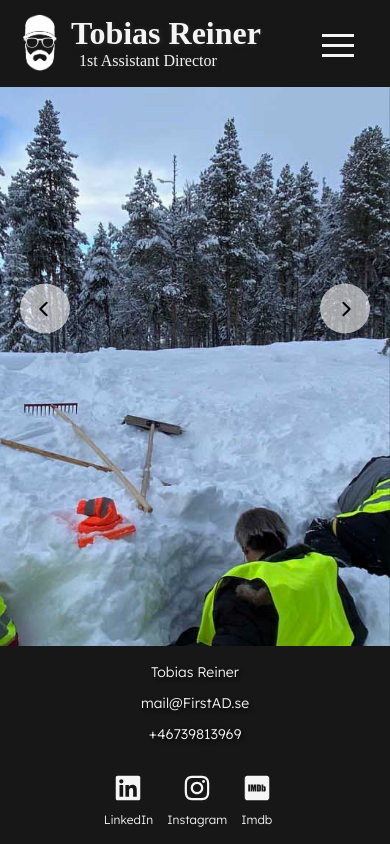
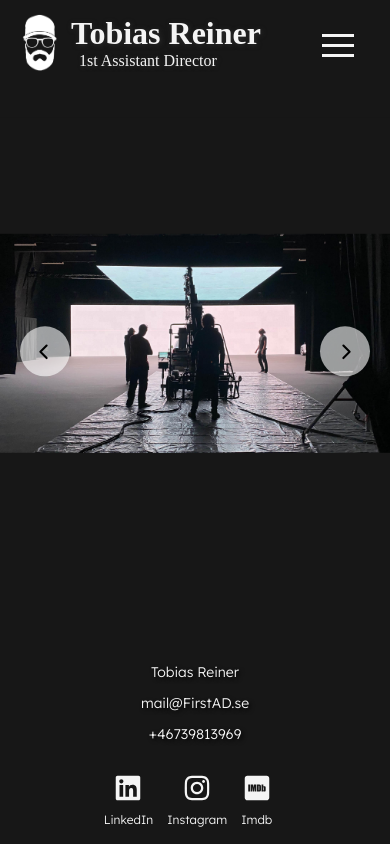
Before and after one commit to PaulEvans78/tobias, a React (Vite) app: page / in a window 390 px wide. Built offline with nearby package versions, Linux system fonts and the light colour scheme; the HTML template or start-up script is replaced by a standard one; a web font is replaced by a local one.

Commit message:
slideshow mobile

```diff
--- a/index.html
+++ b/index.html
@@ -6,8 +6,6 @@
 <link rel="preconnect" href="https://fonts.gstatic.com" crossorigin>
 <link href="https://fonts.googleapis.com/css2?family=Delicious+Handrawn&family=Poppins&family=Roboto:wght@500&display=swap" rel="stylesheet">
 
-<!-- <link rel="preconnect" href="https://fonts.googleapis.com"> -->
-<!-- <link rel="preconnect" href="https://fonts.gstatic.com" crossorigin> -->
 <link href="https://fonts.googleapis.com/css2?family=Delicious+Handrawn&family=Lexend:wght@300&family=Poppins&family=Roboto:wght@500&display=swap" rel="stylesheet">
 
 
@@ -15,7 +13,7 @@
 
     <meta charset="UTF-8" />
 
-    <link rel="icon" type="image/png" href="./src/assets/tobiasFavicon.png" />
+    <link rel="icon" type="image/x-icon" href="/src/assets/favicon.ico" />
 
 
     <meta name="viewport" content="width=device-width, initial-scale=1.0" />
--- a/public/skills.json
+++ b/public/skills.json
@@ -49,7 +49,7 @@
         {
             "id":"5",
             "mainPic": "experience/brandsImg.jpg",
-            "headline": "Automobile Brands",
+            "headline": "Automobile",
             "description": "AUDI, BMW, CITRÖEN, FIAT, FORD, GENESIS, HYUNDAI, JAGUAR, LAND ROVER, LEXUS, MERCEDES AMG, MINI, POLESTAR, PORSCHE, RENAULT, SAAB, TOYOTA, VOLKSWAGEN, VOLVO"
 
         }
--- a/src/components/BrandsCard/Card.jsx
+++ b/src/components/BrandsCard/Card.jsx
@@ -14,7 +14,7 @@ function Card (props) {
 
                 <StyledImgContainer>
 
-                    <StyledBrandsCardImg src={props.mainPic} alt="Landrover"/>
+                    <StyledBrandsCardImg src={props.mainPic} alt="Maclaren"/>
 
                         <StyledHeaderContainer>
                             <Styledh2>{props.headline}</Styledh2>
--- a/src/components/ImgSlider/Slideshow.jsx
+++ b/src/components/ImgSlider/Slideshow.jsx
@@ -1,4 +1,4 @@
-import React, {useState, useRef, useEffect} from 'react';
+import React, {useState, useEffect} from 'react';
 import styled from "styled-components";
 import {FiChevronLeft, FiChevronRight} from 'react-icons/fi';
 
@@ -10,13 +10,17 @@ const StyledSlideContainer = styled.div`
     min-height: 100vh;
     position: relative;
 
+    @media screen and (max-width: 767px) {
+      /* bottom: 5%; */
+      position: fixed;
+      background-color: rgba(23, 23, 23);
+      margin-top: 10em;
+      transform: translateY(-5%);
+    }
 `;
 
 const StyledArrowsContainer = styled.div`
     width: 100vw;
-    /* max-height: 50vh; */
-
-    /* overflow-y: hidden; */
     position: fixed;
     top: 45%;
     transform: translateY(-45%);
@@ -24,10 +28,12 @@ const StyledArrowsContainer = styled.div`
     flex-direction: row;
     align-content: space-between;
     justify-content: space-between;
+    z-index: 99;
 
     @media screen and (max-width: 767px) {
-      top: 35%;
-      transform: translateY(-35%);
+      /* bottom: 5%; */
+      top: 25%;
+      transform: translateY(-25%);
     }
 `;
 
@@ -57,17 +63,27 @@ const StyledRightArrow = styled.a`
     margin-left: 3px;
 `;
 
+const StyledDesktopContainer = styled.div`
+
+
+    @media screen and (max-width: 767px) {
+      display: none;
+    }
+`;
+
 const StyledMobContainer = styled.div`
     display: none;
 
     @media screen and (max-width: 767px) {
       max-width: 100vw;
-      max-height: 100vh;
-      min-height: 100vh;
-      position: fixed;
-        display: flex;
-        justify-content: center;
-        overflow-x: hidden;
+      min-width: 100vw;
+      /* height: 100vh; */
+      height: 450px;
+      /* position: fixed; */
+      display: flex;
+      /* align-content: center; */
+      /* justify-content: center; */
+      overflow-x: hidden;
     }
 `;
 
@@ -80,13 +96,20 @@ const divStyle = {
     backgroundRepeat: 'no-repeat',
     backgroundAttachment: 'fixed',
     height: '100vh',
-
-
     // transition: 'ease 3000ms',
     // WebkitTransition: 'ease 3000ms',
   }
 
-
+  // const divMobStyle = {
+  //   display: 'flex',
+  //   alignItems: 'center',
+  //   justifyContent: 'center',
+  //   backgroundSize: 'cover',
+  //   backgroundPosition: 'center center',
+  //   backgroundRepeat: 'no-repeat',
+  //   backgroundAttachment: 'fixed',
+  //   width: '10px',
+  // }
 
   const slideImages = [
     {
@@ -143,99 +166,37 @@ const divStyle = {
   ];
 
   const Slideshow = () => {
-
-    const timerRef = useRef(null);
     const [currentIndex, setCurrentIndex] = useState(0);
 
-    const shuffleImages = () => {
-      const newIndex = Math.floor(Math.random() * slideImages.length);
-      setCurrentIndex(newIndex);
-    };
-
-    //Random
-
     useEffect(() => {
-      shuffleImages(); // Initial shuffle
-      timerRef.current = setInterval(() => {
-        shuffleImages(); // Shuffle images every 4 seconds
+      const timer = setInterval(() => {
+        setCurrentIndex((prevIndex) =>
+          prevIndex === slideImages.length - 1 ? 0 : prevIndex + 1
+        );
       }, 4000);
 
-      return () => clearInterval(timerRef.current);
+      return () => clearInterval(timer);
     }, []);
 
-    const goToPrevious = () => {
-      const newIndex = (currentIndex - 1 + slideImages.length) % slideImages.length;
-      setCurrentIndex(newIndex);
+    const isMobile = window.innerWidth <= 767;
+
+    const dynamicStyle = {
+      ...divStyle,
+      backgroundImage: `url(${slideImages[currentIndex].src})`,
+      ...(isMobile && {
+        height: 'auto',
+        width: '100%',
+        // top: '200%',
+        // transform: 'translateY(-20%)',
+        backgroundPosition: 'center',
+        backgroundSize: 'contain', }
+        ),
     };
-
-    const goToNext = () => {
-      const newIndex = (currentIndex + 1) % slideImages.length;
-      setCurrentIndex(newIndex);
-    };
-
-    // Previous Slide
-
-    // const goToPrevious = () => {
-    //   const isFirstSlide = currentIndex === 0;
-    //   const newIndex = isFirstSlide ? slideImages.length - 1 : currentIndex - 1;
-    //   setCurrentIndex(newIndex);
-    // };
-
-
-    // Next Slide
-
-    // const goToNext = () => {
-    //   const isLastSlide = currentIndex === slideImages.length - 1;
-    //   const newIndex = isLastSlide ? 0 : currentIndex + 1;
-    //   setCurrentIndex(newIndex);
-    // };
-
-    // useEffect(() => {
-    //   if (timerRef.current) {
-    //     clearTimeout(timerRef.current);
-    //   }
-    //   timerRef.current = setTimeout(() => {
-    //     goToNext();
-    //   }, 4000);
-
-    //   return () => clearTimeout(timerRef.current);
-    // }, [goToNext]);
-
-
-
-    // const isMobile = window.innerWidth <= 767;
-
-    // const dynamicStyle = {
-    //   ...divStyle,
-    //   backgroundImage: `url(${slideImages[currentIndex].src})`,
-    //   ...(isMobile &&
-    //     {
-    //       height: '300px',
-    //       width: '100vw',
-
-    //     }),
-    // };
 
 
 
 
-  //   const mobileDivStyle = {
-  //     ...divStyle,
-  //     height: '90vh',
-  // };
 
-  // const isMobile = window.innerWidth <= 767;
-
-  // const dynamicStyle = {
-  //     ...(isMobile ? mobileDivStyle : divStyle),
-  //     backgroundImage: `url(${slideImages[currentIndex].src})`,
-  // };
-
-
-  const dynamicStyle = {
-    ...divStyle,
-    backgroundImage: `url(${slideImages[currentIndex].src})`,
-  };
 
       return (
         <StyledSlideContainer>
@@ -245,7 +206,7 @@ const divStyle = {
                 <StyledArrowBackground>
 
                         <StyledLeftArrow>
-                                <FiChevronLeft  onClick={goToPrevious}/>
+                                <FiChevronLeft  onClick={() => setCurrentIndex((prevIndex) => (prevIndex === 0 ? slideImages.length - 1 : prevIndex - 1))} />
                         </StyledLeftArrow>
 
                 </StyledArrowBackground>
@@ -253,14 +214,16 @@ const divStyle = {
                 <StyledArrowBackground>
 
                         <StyledRightArrow>
-                              <FiChevronRight onClick={goToNext}/>
+                              <FiChevronRight onClick={() => setCurrentIndex((prevIndex) => (prevIndex === slideImages.length - 1 ? 0 : prevIndex + 1))} />
                         </StyledRightArrow>
 
                 </StyledArrowBackground>
 
             </StyledArrowsContainer>
 
+            <StyledDesktopContainer>
             <div style={dynamicStyle}></div>
+            </StyledDesktopContainer>
 
             <StyledMobContainer>
             <div style={dynamicStyle}></div>
--- a/src/index.css
+++ b/src/index.css
@@ -4,7 +4,9 @@ body {
   margin:0;
   padding:0;
   overflow-x: hidden;
+  background-color: rgba(23, 23, 23);
  }
+
 
 
 a { color: inherit; text-decoration: none; }
```
Also changed, not shown: 1 other file (tests, documents, lock files or other folders).
